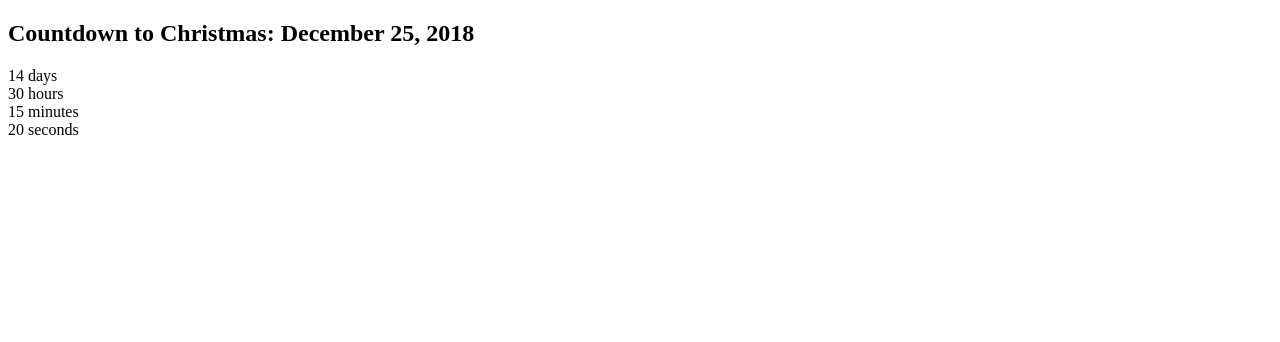
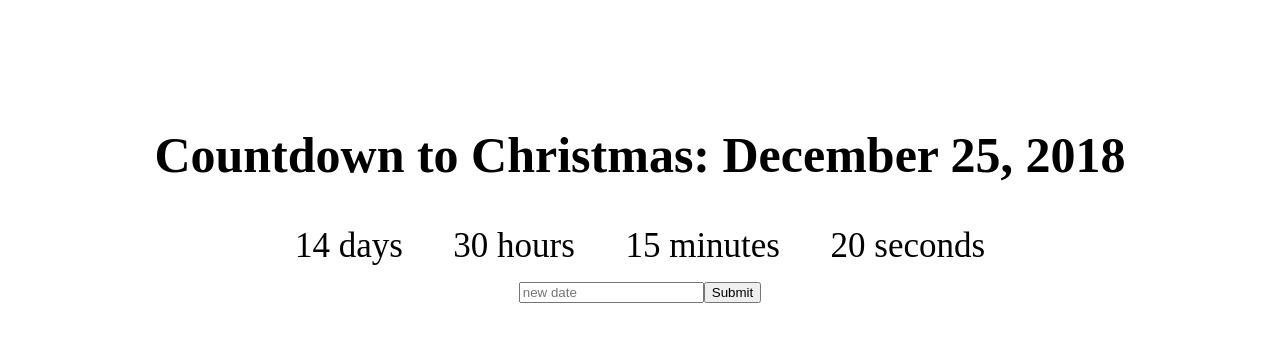
Before and after one commit to courtg47/countdown-app, a React (Create React App) app: page / in a window 1280 px wide. Shown: the top 342 px of the page. Built offline with nearby package versions, Linux system fonts and the light colour scheme; the HTML template or start-up script is replaced by a standard one.

Commit message:
style: Add basic styling to Countdown App
Added basic styling to the title and different components of the clock.
Styling mostly consisted of margin, spacing, and font size. The
App.css file was also initialized in this commit.

```diff
--- /dev/null
+++ b/src/App.css
@@ -0,0 +1,17 @@
+.App {
+  text-align: center;
+  font-size: 35px;
+  margin-top: 10%;
+}
+
+.App-title {
+  font-size: 50px;
+}
+
+.hours,
+.days,
+.minutes,
+.seconds {
+  display: inline;
+  margin: 2%;
+}
--- a/src/App.jsx
+++ b/src/App.jsx
@@ -1,15 +1,20 @@
 import React, { Component } from 'react';
+import './App.css';
 
 class App extends Component {
   render() {
     return (
-      <section>
-        <h1>Countdown to Christmas: December 25, 2018</h1>
+      <section className="App">
+        <h1 className="App-title">Countdown to Christmas: December 25, 2018</h1>
         <section>
-          <section>14 days</section>
-          <section>30 hours</section>
-          <section>15 minutes</section>
-          <section>20 seconds</section>
+          <section className="days">14 days</section>
+          <section className="hours">30 hours</section>
+          <section className="minutes">15 minutes</section>
+          <section className="seconds">20 seconds</section>
+        </section>
+        <section>
+          <input placeholder="new date" />
+          <button>Submit</button>
         </section>
       </section>
     )
```
